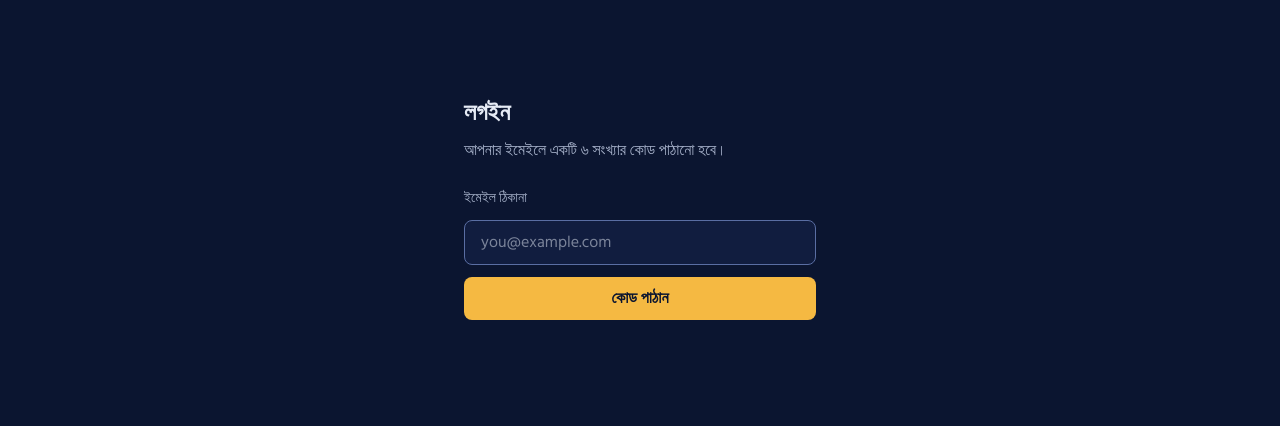
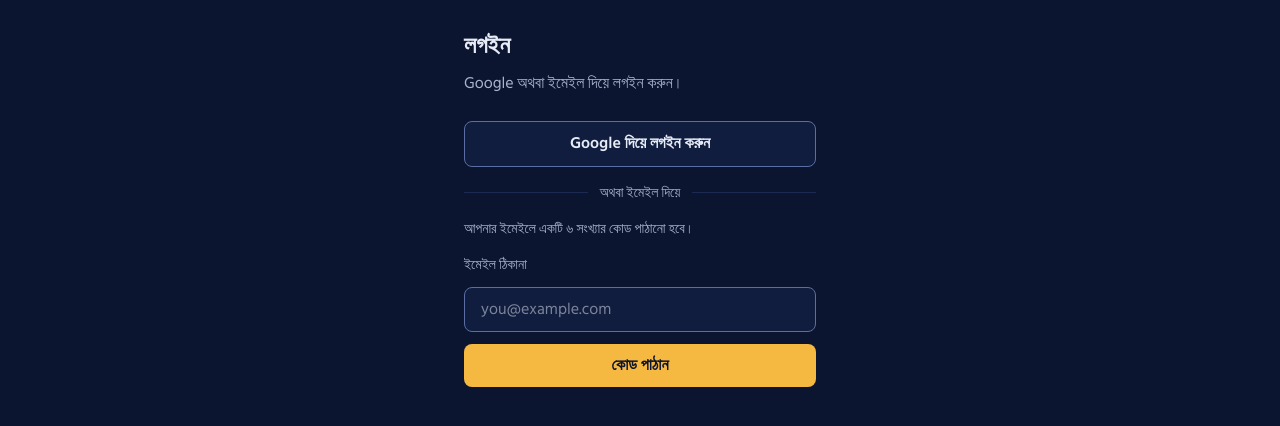
Before and after one commit to MdAlAmin9373/english-story, a Next.js app: page /login in a window 1280 px wide. Shown: the part 220-646 px from the top of the page. Built offline with nearby package versions, Linux system fonts and the light colour scheme; no server answers.

Commit message:
Add Google sign-in button to the login page (step 4)

```diff
--- a/src/app/login/page.tsx
+++ b/src/app/login/page.tsx
@@ -1,6 +1,7 @@
 import type { Metadata } from "next";
 import { Suspense } from "react";
-import { LoginForm } from "@/features/auth/components/LoginForm";
+import { LoginOptions } from "@/features/auth/components/LoginOptions";
+import { googleErrorMessage } from "@/features/auth/google/errors";
 import { safeNextPath } from "@/features/auth/next-path";
 
 export const metadata: Metadata = { title: "লগইন — English Story" };
@@ -10,9 +11,7 @@ export default function LoginPage({ searchParams }: PageProps<"/login">) {
     <main className="mx-auto flex w-full max-w-sm flex-1 flex-col justify-center gap-6 px-4 py-16">
       <div className="flex flex-col gap-2">
         <h1 className="text-2xl font-bold text-ink">লগইন</h1>
-        <p className="text-ink-muted">
-          আপনার ইমেইলে একটি ৬ সংখ্যার কোড পাঠানো হবে।
-        </p>
+        <p className="text-ink-muted">Google অথবা ইমেইল দিয়ে লগইন করুন।</p>
       </div>
       <Suspense fallback={<p className="text-ink-muted">লোড হচ্ছে…</p>}>
         <LoginPanel searchParams={searchParams} />
@@ -22,11 +21,12 @@ export default function LoginPage({ searchParams }: PageProps<"/login">) {
 }
 
 // Reads searchParams, so it streams in behind the Suspense boundary.
+// ?error= is shown only when it is one of the known Google error codes.
 async function LoginPanel({
   searchParams,
 }: {
   searchParams: Promise<Record<string, string | string[] | undefined>>;
 }) {
-  const { next } = await searchParams;
-  return <LoginForm next={safeNextPath(next)} />;
+  const { next, error } = await searchParams;
+  return <LoginOptions next={safeNextPath(next)} errorMessage={googleErrorMessage(error)} />;
 }
--- /dev/null
+++ b/src/features/auth/components/GoogleLoginButton.tsx
@@ -0,0 +1,27 @@
+"use client";
+
+import { useFormStatus } from "react-dom";
+import { startGoogleLogin } from "../google/actions";
+
+// A POST form (server action), never a GET link, so prefetching can't start a login.
+export function GoogleLoginButton({ next }: { next: string }) {
+  return (
+    <form action={startGoogleLogin}>
+      <input type="hidden" name="next" value={next} />
+      <SubmitButton />
+    </form>
+  );
+}
+
+function SubmitButton() {
+  const { pending } = useFormStatus();
+  return (
+    <button
+      type="submit"
+      disabled={pending}
+      className="flex min-h-11 w-full items-center justify-center rounded-lg border border-line-strong bg-surface px-4 py-2 font-semibold text-ink hover:bg-raised focus-visible:outline-2 focus-visible:outline-offset-2 focus-visible:outline-focus disabled:cursor-not-allowed disabled:opacity-60"
+    >
+      {pending ? "Google-এ যাওয়া হচ্ছে…" : "Google দিয়ে লগইন করুন"}
+    </button>
+  );
+}
--- /dev/null
+++ b/src/features/auth/components/LoginOptions.tsx
@@ -0,0 +1,30 @@
+import { GoogleLoginButton } from "./GoogleLoginButton";
+import { LoginForm } from "./LoginForm";
+
+// Google first, then the email (OTP) form. errorMessage is already mapped from
+// a known ?error= code; raw values never reach this component.
+export function LoginOptions({
+  next,
+  errorMessage,
+}: {
+  next: string;
+  errorMessage: string | null;
+}) {
+  return (
+    <div className="flex flex-col gap-4">
+      {errorMessage && (
+        <p role="alert" className="text-sm text-danger">
+          {errorMessage}
+        </p>
+      )}
+      <GoogleLoginButton next={next} />
+      <div className="flex items-center gap-3">
+        <span aria-hidden="true" className="h-px flex-1 bg-line" />
+        <span className="text-sm text-ink-muted">অথবা ইমেইল দিয়ে</span>
+        <span aria-hidden="true" className="h-px flex-1 bg-line" />
+      </div>
+      <p className="text-sm text-ink-muted">আপনার ইমেইলে একটি ৬ সংখ্যার কোড পাঠানো হবে।</p>
+      <LoginForm next={next} />
+    </div>
+  );
+}
```
Also changed, not shown: 1 other file (tests, documents, lock files or other folders).
